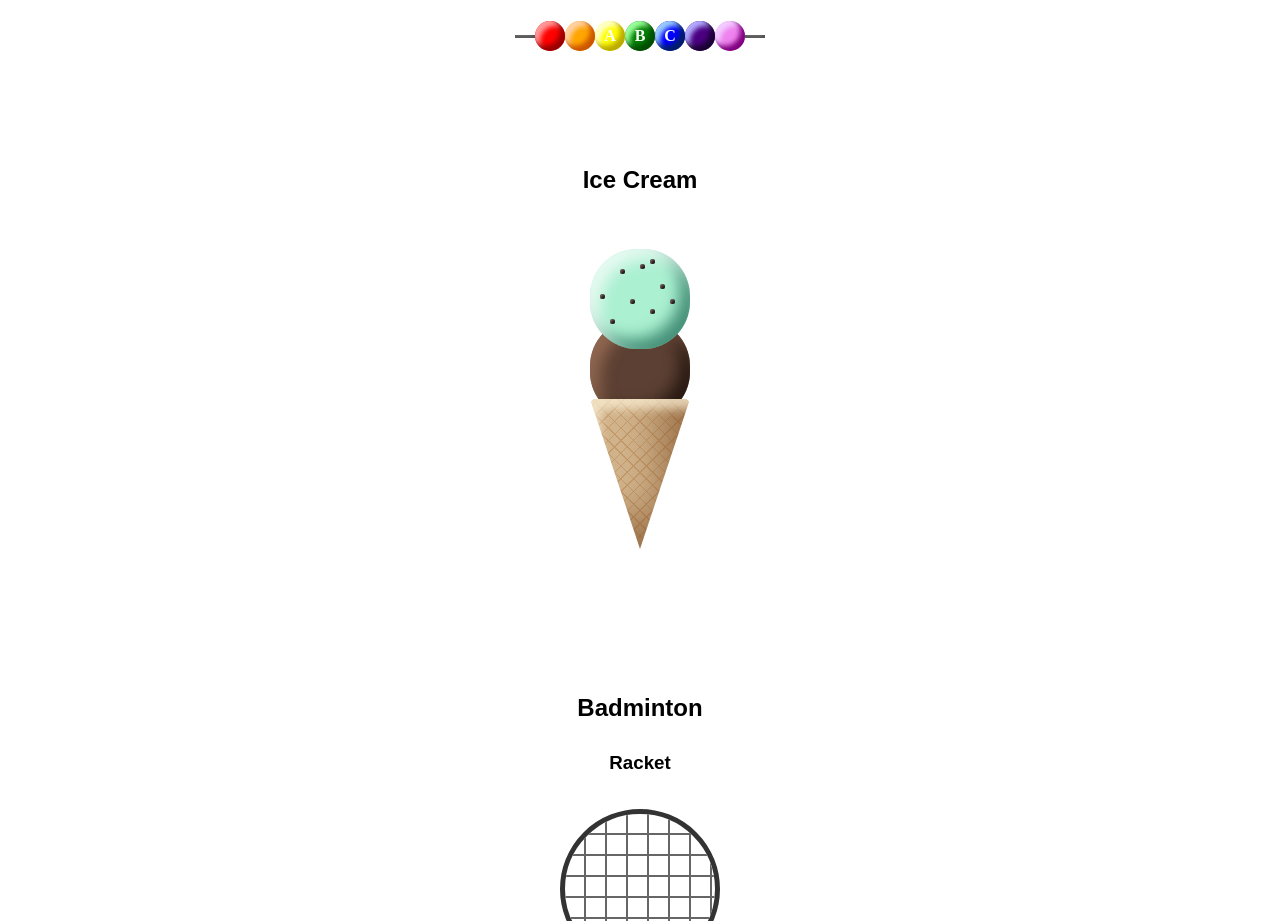
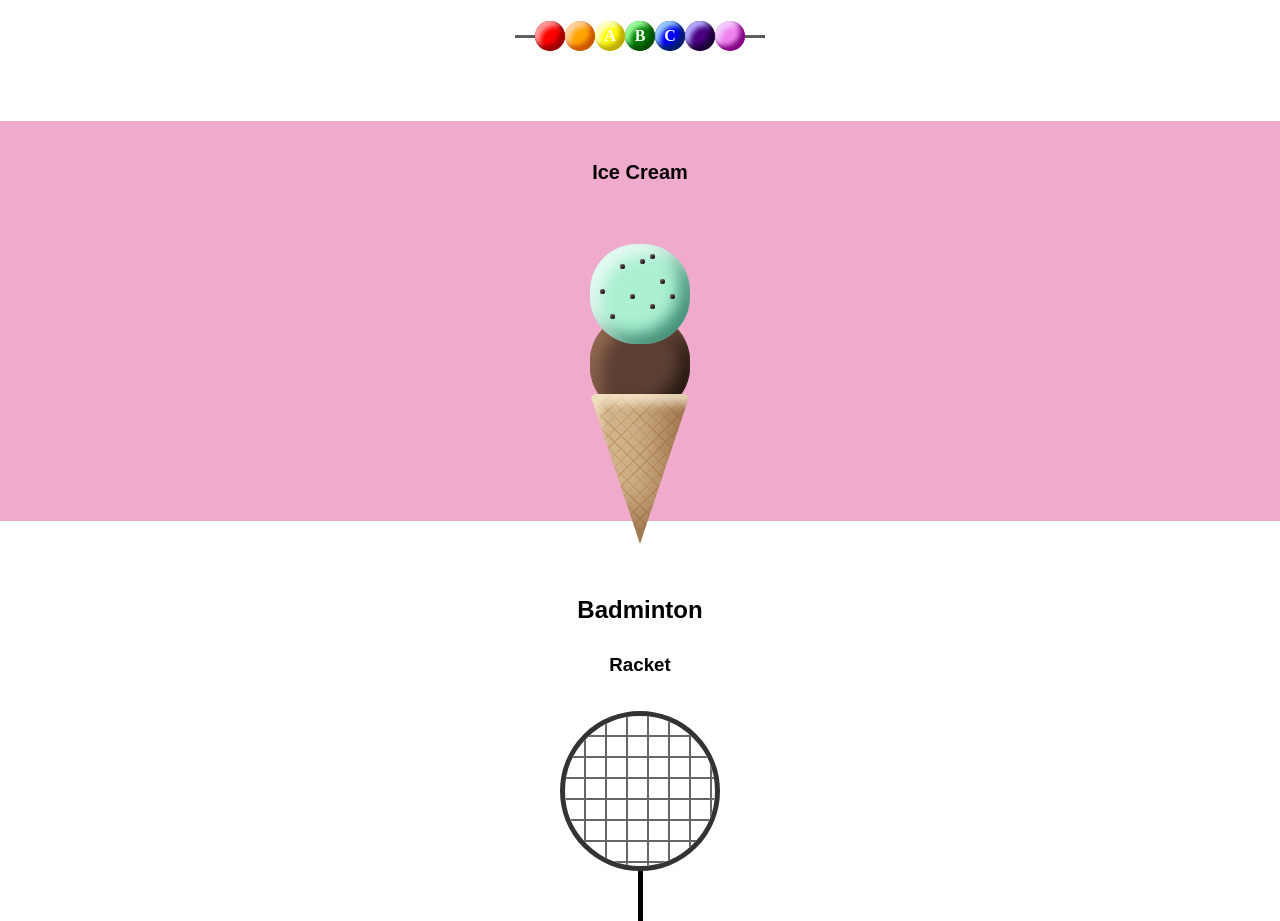
Before and after one commit to aliciawarddev/CSS-Drawings, a plain HTML site: page index.html in a window 1280 px wide. Shown: the part 3140-4061 px from the top of the page. Drawn offline with Linux system fonts and the light colour scheme.

Commit message:
fix: update the section class and background color of the ice cream

```diff
--- a/index.html
+++ b/index.html
@@ -157,7 +157,7 @@
      </section>
 
     <!-- Ice Cream Cone -->
-     <section class="ice-cream">
+     <section class="styled-section" style="background-color: #F0AACB;">
         <h2>Ice Cream</h2>
         <div class="ice-cream-wrapper">
             <div class="scoop-1">
```
